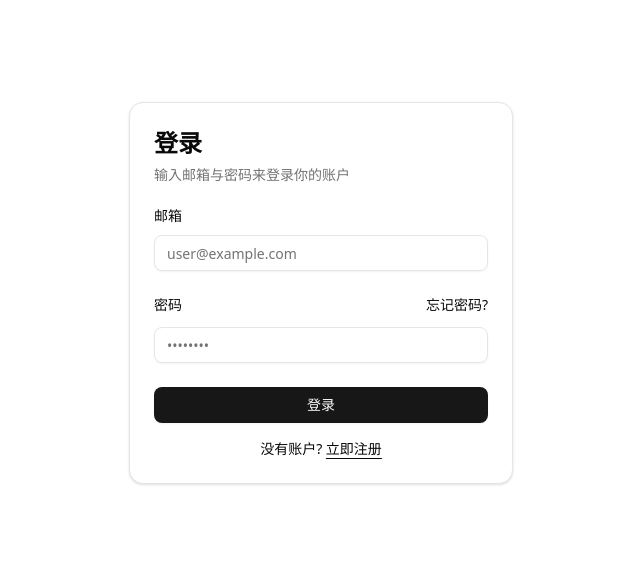
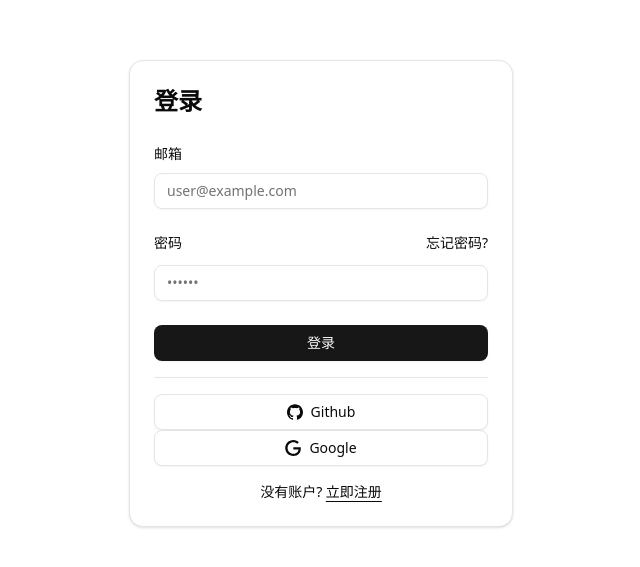
Before and after one commit to Link2Truth/next-blog, a Next.js app: page /login in a window 1280 px wide. Shown: the part 107-674 px from the top of the page, without its empty margins (319-959 px from the left). Built offline with nearby package versions, Linux system fonts and the light colour scheme.

Commit message:
feat: 添加第三方登录按钮

```diff
--- a/app/login/page.tsx
+++ b/app/login/page.tsx
@@ -1,6 +1,6 @@
 import { LoginForm } from "@/components/login-form";
 
-export default function Page() {
+export default function Login() {
   return (
     <div className="flex min-h-svh w-full items-center justify-center p-6 md:p-10">
       <div className="w-full max-w-sm">
--- a/components/login-form.tsx
+++ b/components/login-form.tsx
@@ -1,14 +1,10 @@
 import { cn } from "@/lib/utils";
 import { Button } from "@/components/ui/button";
-import {
-  Card,
-  CardContent,
-  CardDescription,
-  CardHeader,
-  CardTitle,
-} from "@/components/ui/card";
+import { Card, CardContent, CardHeader, CardTitle } from "@/components/ui/card";
 import { Input } from "@/components/ui/input";
 import { Label } from "@/components/ui/label";
+import { Separator } from "@/components/ui/separator";
+import Link from "next/link";
 
 export function LoginForm({
   className,
@@ -19,7 +15,6 @@ export function LoginForm({
       <Card>
         <CardHeader>
           <CardTitle className="text-2xl">登录</CardTitle>
-          <CardDescription>输入邮箱与密码来登录你的账户</CardDescription>
         </CardHeader>
         <CardContent>
           <form>
@@ -36,17 +31,17 @@ export function LoginForm({
               <div className="grid gap-3">
                 <div className="flex items-center">
                   <Label htmlFor="password">密码</Label>
-                  <a
+                  <Link
                     href="#"
                     className="ml-auto inline-block text-sm underline-offset-4 hover:underline"
                   >
                     忘记密码?
-                  </a>
+                  </Link>
                 </div>
                 <Input
                   id="password"
                   type="password"
-                  placeholder="••••••••"
+                  placeholder="••••••"
                   required
                 />
               </div>
@@ -56,11 +51,33 @@ export function LoginForm({
                 </Button>
               </div>
             </div>
+            <Separator className="my-4" />
+
+            <div className="grid grid-cols1 gap-4"></div>
+            <Button variant="outline" className="w-full">
+              <svg xmlns="http://www.w3.org/2000/svg" viewBox="0 0 24 24">
+                <path
+                  d="M12 .297c-6.63 0-12 5.373-12 12 0 5.303 3.438 9.8 8.205 11.385.6.113.82-.258.82-.577 0-.285-.01-1.04-.015-2.04-3.338.724-4.042-1.61-4.042-1.61C4.422 18.07 3.633 17.7 3.633 17.7c-1.087-.744.084-.729.084-.729 1.205.084 1.838 1.236 1.838 1.236 1.07 1.835 2.809 1.305 3.495.998.108-.776.417-1.305.76-1.605-2.665-.3-5.466-1.332-5.466-5.93 0-1.31.465-2.38 1.235-3.22-.135-.303-.54-1.523.105-3.176 0 0 1.005-.322 3.3 1.23.96-.267 1.98-.399 3-.405 1.02.006 2.04.138 3 .405 2.28-1.552 3.285-1.23 3.285-1.23.645 1.653.24 2.873.12 3.176.765.84 1.23 1.91 1.23 3.22 0 4.61-2.805 5.625-5.475 5.92.42.36.81 1.096.81 2.22 0 1.606-.015 2.896-.015 3.286 0 .315.21.69.825.57C20.565 22.092 24 17.592 24 12.297c0-6.627-5.373-12-12-12"
+                  fill="currentColor"
+                />
+              </svg>
+              <span>Github</span>
+            </Button>
+            <Button variant="outline" className="w-full">
+              <svg xmlns="http://www.w3.org/2000/svg" viewBox="0 0 24 24">
+                <path
+                  d="M12.48 10.92v3.28h7.84c-.24 1.84-.853 3.187-1.787 4.133-1.147 1.147-2.933 2.4-6.053 2.4-4.827 0-8.6-3.893-8.6-8.72s3.773-8.72 8.6-8.72c2.6 0 4.507 1.027 5.907 2.347l2.307-2.307C18.747 1.44 16.133 0 12.48 0 5.867 0 .307 5.387.307 12s5.56 12 12.173 12c3.573 0 6.267-1.173 8.373-3.36 2.16-2.16 2.84-5.213 2.84-7.667 0-.76-.053-1.467-.173-2.053H12.48z"
+                  fill="currentColor"
+                />
+              </svg>
+              <span>Google</span>
+            </Button>
+
             <div className="mt-4 text-center text-sm">
               没有账户?{" "}
-              <a href="#" className="underline underline-offset-4">
+              <Link href="/signup" className="underline underline-offset-4">
                 立即注册
-              </a>
+              </Link>
             </div>
           </form>
         </CardContent>
--- /dev/null
+++ b/components/ui/separator.tsx
@@ -0,0 +1,28 @@
+"use client"
+
+import * as React from "react"
+import * as SeparatorPrimitive from "@radix-ui/react-separator"
+
+import { cn } from "@/lib/utils"
+
+function Separator({
+  className,
+  orientation = "horizontal",
+  decorative = true,
+  ...props
+}: React.ComponentProps<typeof SeparatorPrimitive.Root>) {
+  return (
+    <SeparatorPrimitive.Root
+      data-slot="separator-root"
+      decorative={decorative}
+      orientation={orientation}
+      className={cn(
+        "bg-border shrink-0 data-[orientation=horizontal]:h-px data-[orientation=horizontal]:w-full data-[orientation=vertical]:h-full data-[orientation=vertical]:w-px",
+        className
+      )}
+      {...props}
+    />
+  )
+}
+
+export { Separator }
--- a/package.json
+++ b/package.json
@@ -11,6 +11,7 @@
   "dependencies": {
     "@radix-ui/react-avatar": "^1.1.3",
     "@radix-ui/react-label": "^2.1.2",
+    "@radix-ui/react-separator": "^1.1.2",
     "@radix-ui/react-slot": "^1.1.2",
     "@radix-ui/react-switch": "^1.1.3",
     "class-variance-authority": "^0.7.1",
```
Also changed, not shown: 1 other file (tests, documents, lock files or other folders).
